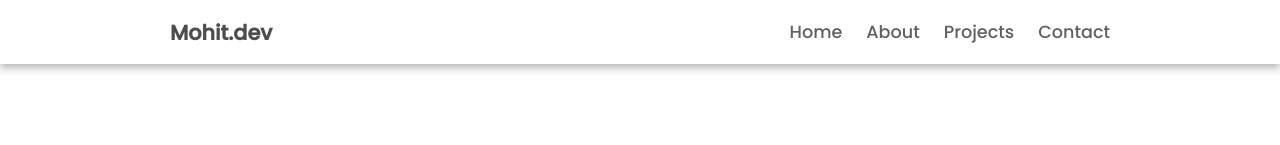
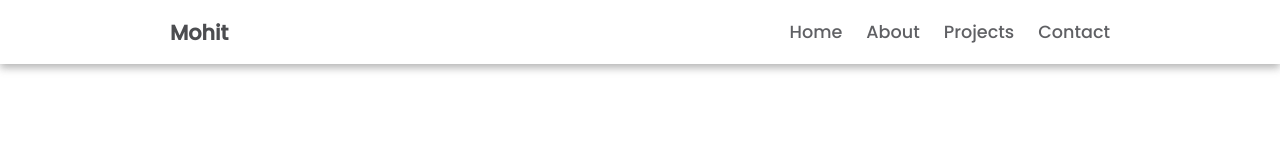
Before and after one commit to mohitp-09/portfolio, a React (Create React App) app: page / in a window 1280 px wide. Shown: the top 145 px of the page. Built offline with nearby package versions, Linux system fonts and the light colour scheme.

Commit message:
Update Navbar.jsx

```diff
--- a/src/components/Navbar/Navbar.jsx
+++ b/src/components/Navbar/Navbar.jsx
@@ -52,7 +52,7 @@ function Navbar() {
               <li key={item.name}><a onClick={(e) => scrollToSection(e, item.link)}>{item.name}</a></li>
             ))}
           </ul>
-          <h1 onClick={pageUp} className="logo">Mohit.dev</h1>
+          <h1 onClick={pageUp} className="logo">Mohit</h1>
         </div>
       </div>
     </>
```
